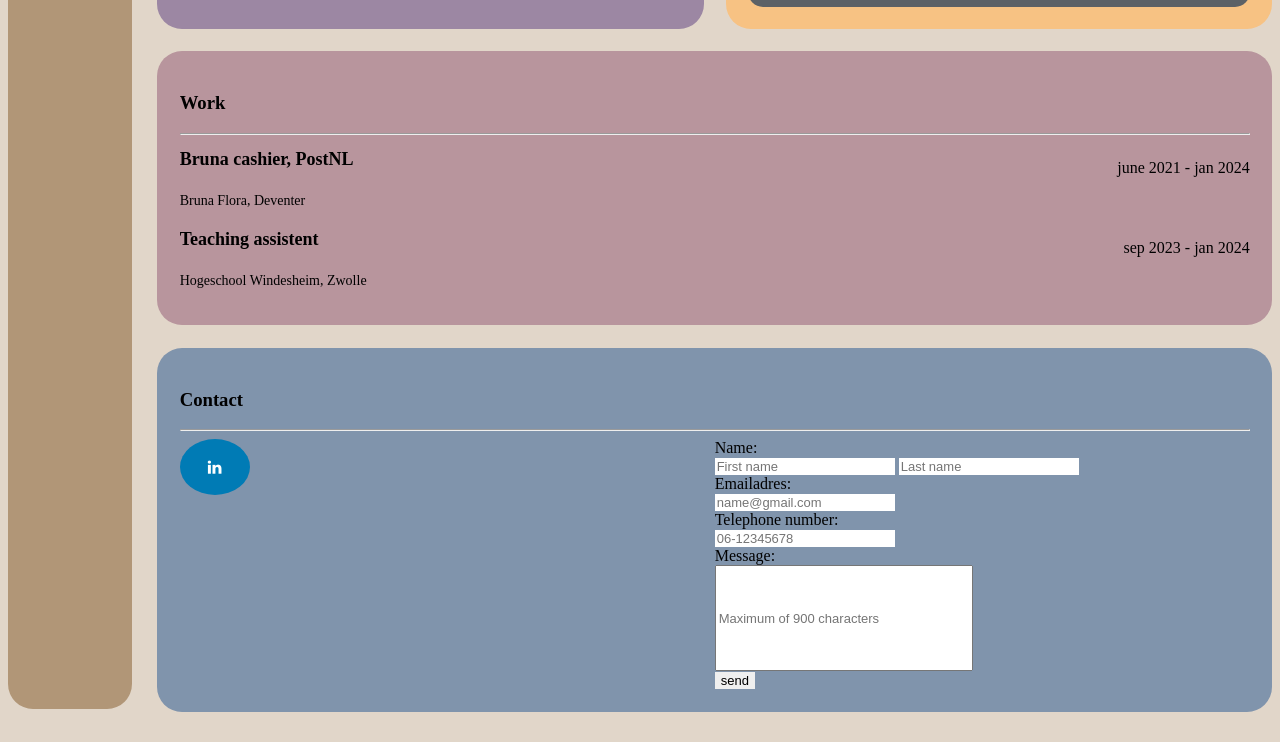
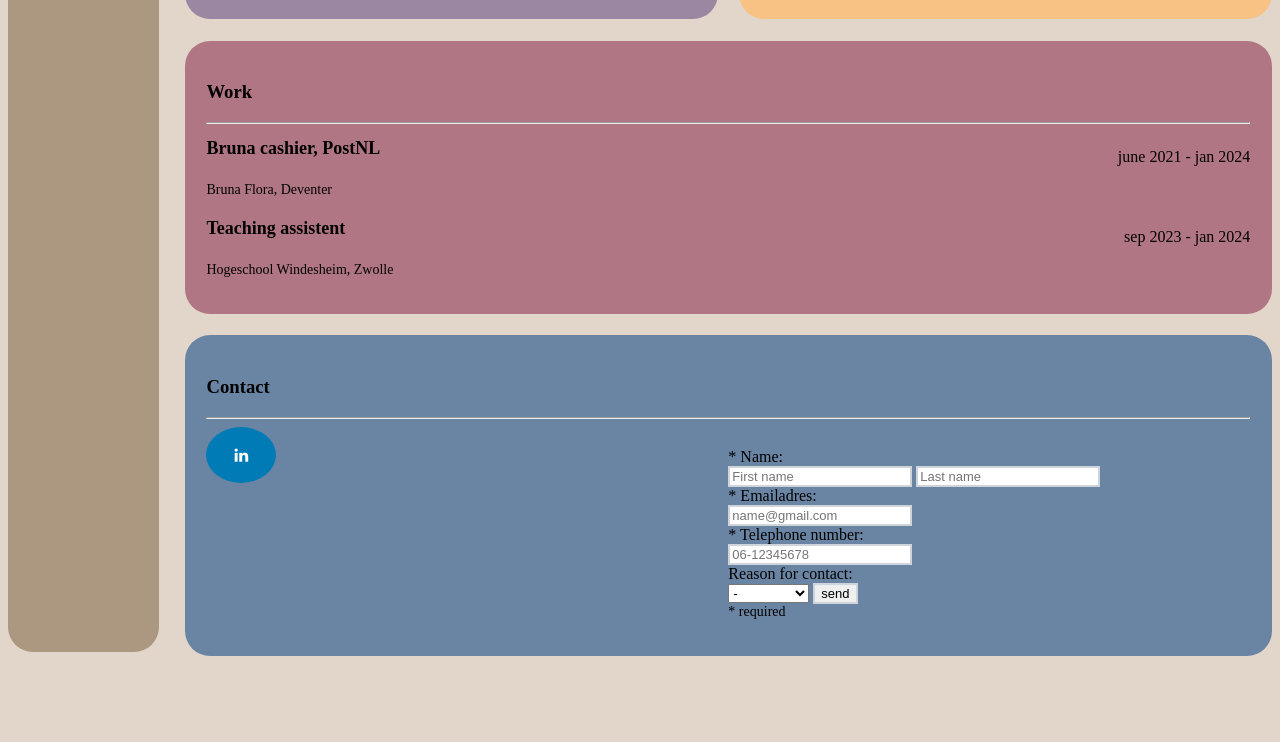
Before and after one commit to lyannes/ShowCase-Git, a plain HTML site: page index.html in a window 1280 px wide. Shown: the part 829-1571 px from the top of the page. After the commit the page ends 1514 px from the top, so only its background shows below. Drawn offline with Linux system fonts and the light colour scheme.

Commit message:
Contact form maken

```diff
--- a/index.html
+++ b/index.html
@@ -8,7 +8,7 @@
     <link rel="stylesheet" href="stylesheets/navigationbar.css">
     <link rel="stylesheet" href="https://cdnjs.cloudflare.com/ajax/libs/font-awesome/4.7.0/css/font-awesome.min.css">
     <script defer src="js/gdpr.js"></script>
-    <script src="js/gdpr.js"></script>
+    <script src="js/contact.js"></script>
     <meta name="viewport" content="width=device-width,initial-scale=1.0">
 </head>
 
@@ -29,10 +29,16 @@
 
     <nav class="navigation-menu">
         <li><a href="index.html">Home</a></li>
+        <li><a href="index.html#aboutMe">About me</a></li>
+        <li><a href="index.html#education">Education</a></li>
+        <li><a href="index.html#skills">Skills</a></li>
+        <li><a href="index.html#work">Work</a></li>
+        <li><a href="index.html#contact">Contact</a></li>
+
     </nav>
 
     <div class="rightside">
-        <div class="section1">
+        <div class="section1" id="aboutMe">
             <section class="personalia">
                 <img class="person-logo" src="images/Photobooth Lyanne Parijs - kopie.jpg" alt>
                 <h1 class="person-name">Lyanne Dokter</h1>
@@ -61,7 +67,7 @@
         </div>
 
         <div class="section2">
-            <div class="small-block1">
+            <div class="small-block1" id="eduction">
                 <section class="education">
                     <div class="standard-content__category">
                         <h3 class="standard-content__category-titleblock">Educations</h3>
@@ -86,7 +92,7 @@
                 </section>
             </div>
 
-            <div class="small-block2">
+            <div class="small-block2" id="skills">
                 <section class="skills">
                     <div class="standard-content__category">
                         <h3 class="standard-content__category-titleblock">Skills</h3>
@@ -108,7 +114,7 @@
             </div>
         </div>
 
-        <div class="section3">
+        <div class="section3" id="work" >
             <section class="work">
                 <div class="standard-content__category">
                     <h3 class="standard-content__category-titleblock">Work</h3>
@@ -132,7 +138,7 @@
             </section>
         </div>
 
-        <div class="section4">
+        <div class="section4" id="contact">
             <div class="standard-content__category">
                 <h3 class="standard-content__category-titleblock">Contact</h3>
                 <hr>
@@ -143,21 +149,27 @@
                         <a href="#" class="fa fa-linkedin"></a>
                     </div>
                     <form class="contactform" name="contactform">
-                        <label>Name:</label><br>
-                        <input class="input" id="firstnameInput" name="firstname" type="text" placeholder="First name" required>
-                        <input class="input" id="lastnameInput" name="lastname" type="text" placeholder="Last name" required><br>
-                        <label>Emailadres:</label><br>
-                        <input class="input" id="emailInput" name="email" type="email" placeholder="name@gmail.com" required><br>
-                        <label>Telephone number:</label><br>
-                        <input class="input" id="telephoneInput" name="telephone" type="tel"placeholder="06-12345678" pattern="06-[0-9]{8}" required><br>
-                        <label>Message:</label><br>
-                        <input class="input-text" id="messageInput" name="message" type="text" maxlength="900" placeholder="Maximum of 900 characters"><br>
-                        <input class="input" id="sendButton" type="submit" value="send">
+                        <h4 id="errorMessage" class="errormessage.hidden"></h4>
+                        <label>* Name:</label><br>
+                        <input class="input" id="firstnameInput" name="firstname" type="text" placeholder="First name" maxlength="60" onkeyup="validateName(this)" required>
+                        <input class="input" id="lastnameInput" name="lastname" type="text" placeholder="Last name" maxlength="60" onkeyup="validateName(this)" required><br>
+                        <label>* Emailadres:</label><br>
+                        <input class="input" id="emailInput" name="email" type="email" placeholder="name@gmail.com" maxlength="80" onkeyup="validateEmail(this)" required><br>
+                        <label>* Telephone number:</label><br>
+                        <input class="input" id="telephoneInput" name="telephone" type="tel" placeholder="06-12345678" pattern="06-[0-9]{8}" maxlength="20" onkeyup="validateTelephone(this)" required><br>
+                        <label>Reason for contact:</label><br>
+                        <select class="contactreason" oninput="validateInputs()">
+                            <option value="0">-</option>
+                            <option value="1">Internship</option>
+                            <option value="2">Job</option>
+                            <option value="3">Question</option>
+                            <option value="4">Other</option>
+                          </select>
+                        <input class="input" id="sendButton" type="submit" value="send"><br>
+                        <p class="standard-content__subtext">* required</p>
                     </form>
                 </div>
         </section>
     </div>
-
-
 </body>
 </html>
--- /dev/null
+++ b/js/contact.js
@@ -0,0 +1,52 @@
+const errorMessages = {
+  name: "Please enter your name.",
+  email: "Please enter a valid email address.",
+  telephone: "Please enter a valid telephone number in the format 06-12345678."
+};
+
+function validateName(input) {
+    const notValid = input.value.trim() === '';
+    input.classList.toggle('error', notValid);
+    input.classList.toggle('valid', !notValid);
+    showErrorMessage(notValid, errorMessages.name);
+    return !notValid;
+}
+
+function validateEmail(input) {
+  const emailPattern = /^[^\s@]+@[^\s@]+\.[^\s@]+$/;
+  const isValid = input.value.match(emailPattern);
+  input.classList.toggle('error', !isValid);
+  input.classList.toggle('valid', isValid);
+  showErrorMessage(!isValid, errorMessages.email);
+  return isValid;
+}
+
+function validateTelephone(input) {
+  const telephonePattern = /^06-\d{8}$/;
+  const isValid = input.value.match(telephonePattern);
+  input.classList.toggle('error', !isValid);
+  input.classList.toggle('valid', isValid);
+  showErrorMessage(!isValid, errorMessages.telephone);
+  return isValid;
+}
+
+function showErrorMessage(input, message){
+  if (input){
+    const errorMessage = document.getElementById('errorMessage');
+    errorMessage.classList.add('visible');
+    errorMessage.textContent = message;
+  }
+}
+
+function validateInputs() {
+  const firstnameInput = document.getElementById('firstnameInput');
+  const lastnameInput = document.getElementById('lastnameInput');
+
+  const firstnameValid = validateName(firstnameInput);
+  const lastnameValid = validateName(lastnameInput);
+  const emailIsValid = validateEmail();
+  const telephoneIsValid = validateTelephone();
+
+  const sendButton = document.getElementById('sendButton');
+  sendButton.disable = !(firstnameValid && lastnameValid && emailIsValid && telephoneIsValid);
+}
--- a/stylesheets/style.css
+++ b/stylesheets/style.css
@@ -3,12 +3,12 @@
     --block1-color: rgb(133, 163, 140);
     --smallblock2-color: rgb(156, 135, 163);
     --smallblock3-color: rgb(247, 194, 131);
-    --block3-color: rgb(184, 149, 157);
-    --block4-color: rgb(128,148,172);
-    --navigationbar-color: rgb(177, 150, 119);
+    --block3-color: rgb(176, 118, 132);
+    --block4-color: rgb(106,133,164);
+    --navigationbar-color: rgb(172, 152, 129);
     --page-color: rgb(225, 214, 201);
     --accent1-color: black;
-    --accent2-color: rgb(92, 97, 102);
+    --accent2-color: rgb(236, 208, 176);
     --accent3-color: white;
   }
 
@@ -143,15 +143,32 @@
   }
 
 /*form formatting*/
-.input{
-    border: red;
+.input {
+    border: 2px solid #ced4da; /* Setting default border color */
     font-size: small;
 }
 
-.input-text{
-    font-size: small;
-    height: 100px;
-    width: 250px;
+.input.error {
+    border-color: red; /* Setting border color for invalid input */
+}
+
+.input.valid {
+    border-color: green; /* Setting border color for invalid input */
+}
+
+.errormessage{
+    color: rgb(216, 14, 14);
+    margin: 0px;
+    font-size: 16px;
+    visibility: hidden;
+}
+
+.errormessage.visible{
+    visibility: visible;
+}
+
+.contactreason{
+
 }
 
 /*standard formatting*/
@@ -256,7 +273,5 @@
     .education-content__period {
         display: flex;
         font-size: 12px;
-        color: #5c6166;
     }
-
 }
```
Also changed, not shown: stylesheets/navigationbar.css (indentation only).
